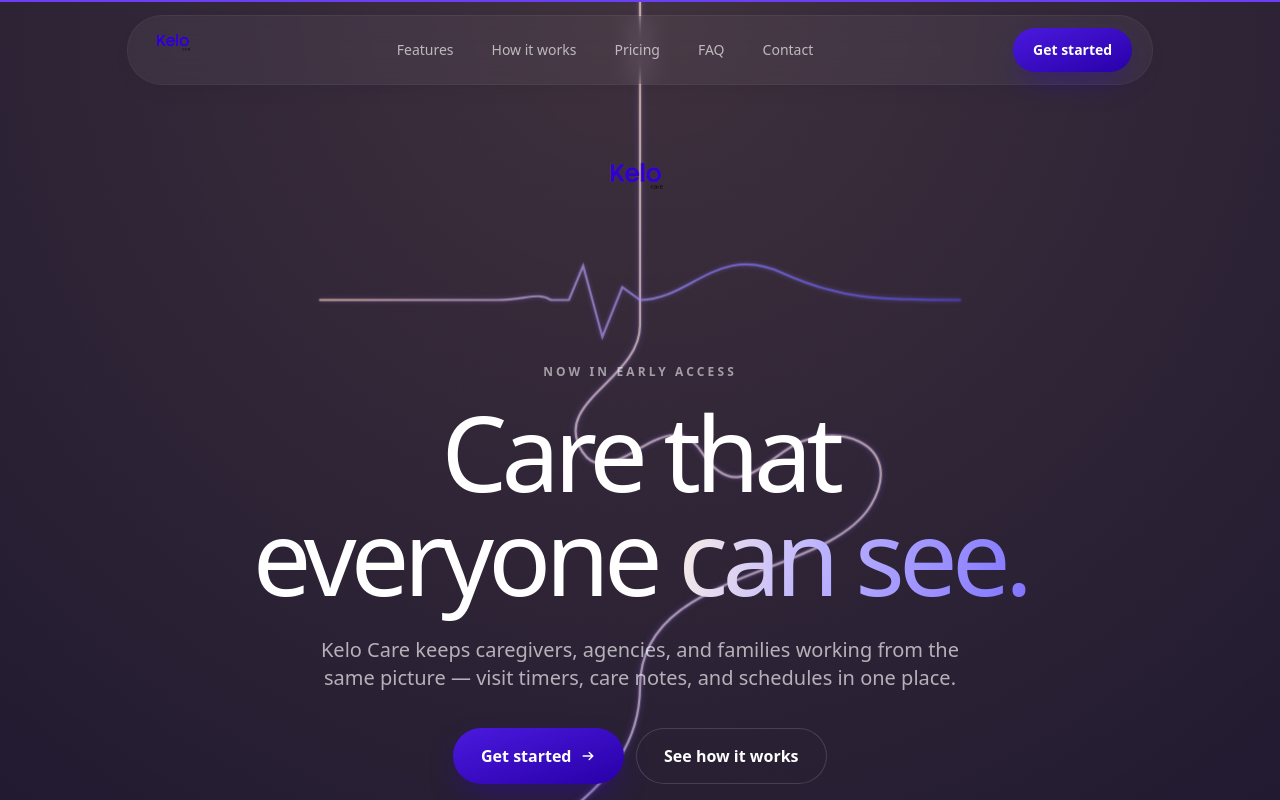
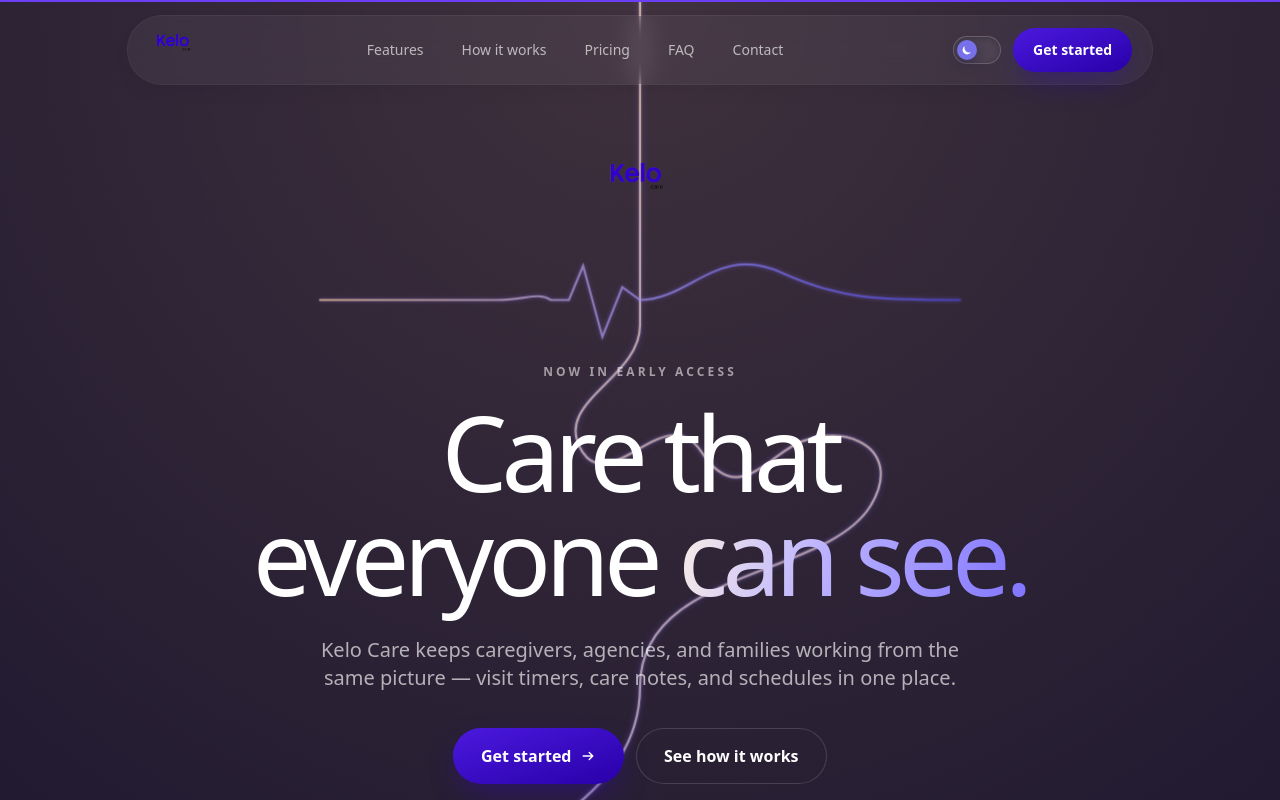
Before and after one commit to mevxx2/kelo-web, a Next.js app: page / in a window 1280 px wide. Shown: the top 800 px of the page. Built offline with nearby package versions, Linux system fonts and the light colour scheme.

Commit message:
Add light and dark themes

```diff
--- a/app/get-started/layout.tsx
+++ b/app/get-started/layout.tsx
@@ -27,7 +27,7 @@ export default function GetStartedLayout({
   const progress = activeIndex / (STEPS.length - 1);
 
   return (
-    <div className="relative min-h-screen overflow-hidden bg-[#141238] pb-24 pt-28 sm:pt-32">
+    <div className="theme-surface relative min-h-screen overflow-hidden bg-[#141238] pb-24 pt-28 sm:pt-32">
       <div
         aria-hidden="true"
         className="pointer-events-none absolute inset-0 bg-[radial-gradient(55%_45%_at_50%_0%,rgba(255,196,151,.14),transparent_70%),radial-gradient(50%_50%_at_15%_70%,rgba(73,67,210,.22),transparent_70%)]"
--- a/app/globals.css
+++ b/app/globals.css
@@ -94,6 +94,14 @@
 
 .care-canvas {
   min-height: 100vh;
+  transition: color 500ms ease;
+}
+
+.care-ambient {
+  background:
+    radial-gradient(circle at 50% 0%, rgba(255, 194, 142, 0.2), transparent 22%),
+    radial-gradient(circle at 12% 46%, rgba(66, 96, 210, 0.18), transparent 28%),
+    radial-gradient(circle at 86% 70%, rgba(50, 0, 202, 0.17), transparent 28%);
 }
 
 .care-grain {
@@ -146,6 +154,153 @@
   right: 0;
 }
 
+.theme-toggle {
+  display: inline-flex;
+  flex: none;
+  align-items: center;
+  justify-content: center;
+  border-radius: 9999px;
+}
+
+.theme-toggle-track {
+  position: relative;
+  display: block;
+  width: 3rem;
+  height: 1.75rem;
+  border: 1px solid rgba(255, 255, 255, 0.16);
+  border-radius: 9999px;
+  background: rgba(255, 255, 255, 0.08);
+  box-shadow: inset 0 1px 5px rgba(5, 4, 28, 0.24);
+  transition: background-color 300ms ease, border-color 300ms ease;
+}
+
+.theme-toggle-thumb {
+  position: absolute;
+  left: 0.2rem;
+  top: 0.2rem;
+  display: flex;
+  width: 1.25rem;
+  height: 1.25rem;
+  align-items: center;
+  justify-content: center;
+  border-radius: 9999px;
+  background: #7770e8;
+  color: white;
+  box-shadow: 0 4px 12px rgba(18, 12, 66, 0.35);
+  transition: transform 350ms cubic-bezier(0.22, 1, 0.36, 1), background-color 300ms ease;
+}
+
+.theme-toggle:focus-visible {
+  outline: 2px solid rgb(var(--kelo-300));
+  outline-offset: 3px;
+}
+
+html[data-theme="light"] {
+  color-scheme: light;
+}
+
+html[data-theme="light"] body {
+  background: #e8e3f3 !important;
+  color: #18162f;
+}
+
+html[data-theme="light"] .care-ambient {
+  background:
+    radial-gradient(circle at 50% 0%, rgba(255, 172, 108, 0.22), transparent 24%),
+    radial-gradient(circle at 12% 46%, rgba(90, 108, 225, 0.13), transparent 30%),
+    radial-gradient(circle at 86% 70%, rgba(79, 55, 190, 0.1), transparent 30%);
+}
+
+html[data-theme="light"] .care-grain {
+  opacity: 0.035 !important;
+  mix-blend-mode: multiply;
+}
+
+html[data-theme="light"] .care-canvas .text-white,
+html[data-theme="light"] .theme-surface .text-white {
+  color: #18162f !important;
+}
+
+html[data-theme="light"] .care-canvas [class*="text-white/"],
+html[data-theme="light"] .theme-surface [class*="text-white/"] {
+  color: rgba(24, 22, 47, 0.63) !important;
+}
+
+html[data-theme="light"] .care-canvas [class*="text-kelo-2"],
+html[data-theme="light"] .care-canvas [class*="text-kelo-3"],
+html[data-theme="light"] .theme-surface [class*="text-kelo-2"],
+html[data-theme="light"] .theme-surface [class*="text-kelo-3"] {
+  color: rgb(var(--kelo-700)) !important;
+}
+
+html[data-theme="light"] .care-canvas [class*="border-white/"],
+html[data-theme="light"] .theme-surface [class*="border-white/"] {
+  border-color: rgba(50, 0, 202, 0.13) !important;
+}
+
+html[data-theme="light"] .care-canvas [class*="bg-white/"],
+html[data-theme="light"] .theme-surface [class*="bg-white/"] {
+  background-color: rgba(255, 255, 255, 0.48) !important;
+}
+
+html[data-theme="light"] .living-card {
+  border-color: rgba(50, 0, 202, 0.15) !important;
+  background: rgba(255, 255, 255, 0.56) !important;
+  box-shadow: 0 24px 70px -38px rgba(42, 28, 102, 0.4), inset 0 1px 0 rgba(255, 255, 255, 0.9) !important;
+}
+
+html[data-theme="light"] .living-card:hover {
+  border-color: rgba(50, 0, 202, 0.28) !important;
+  background: rgba(255, 255, 255, 0.72) !important;
+}
+
+html[data-theme="light"] .thread-text {
+  background-image: linear-gradient(105deg, #703a12 0%, #4434a9 45%, #3200ca 100%);
+}
+
+html[data-theme="light"] .thread-pulse {
+  filter: drop-shadow(0 0 4px rgba(50, 0, 202, 0.35));
+}
+
+html[data-theme="light"] .heartbeat-button,
+html[data-theme="light"] .care-canvas .heartbeat-button,
+html[data-theme="light"] .theme-surface .heartbeat-button {
+  color: white !important;
+}
+
+html[data-theme="light"] header nav,
+html[data-theme="light"] header > div > div {
+  border-color: rgba(50, 0, 202, 0.13) !important;
+  background: rgba(250, 249, 255, 0.78) !important;
+  box-shadow: 0 16px 45px -28px rgba(38, 21, 105, 0.5);
+}
+
+html[data-theme="light"] header [class*="text-white/"] {
+  color: rgba(24, 22, 47, 0.68) !important;
+}
+
+html[data-theme="light"] #mobile-menu {
+  background: rgba(248, 247, 255, 0.96) !important;
+}
+
+html[data-theme="light"] .theme-surface {
+  background: #e9e7f7 !important;
+  color: #18162f;
+}
+
+html[data-theme="light"] .theme-toggle-track {
+  border-color: rgba(50, 0, 202, 0.15);
+  background: rgba(50, 0, 202, 0.08);
+  box-shadow: inset 0 1px 5px rgba(50, 0, 202, 0.08);
+}
+
+html[data-theme="light"] .theme-toggle-thumb {
+  transform: translateX(1.2rem);
+  background: #fff4d4;
+  color: #a65a12;
+  box-shadow: 0 4px 12px rgba(86, 54, 18, 0.2);
+}
+
 .marquee-group {
   animation: care-marquee 32s linear infinite;
 }
--- a/app/layout.tsx
+++ b/app/layout.tsx
@@ -38,8 +38,11 @@ export const metadata: Metadata = {
 };
 
 export const viewport: Viewport = {
-  themeColor: "#060a16",
-  colorScheme: "dark",
+  themeColor: [
+    { media: "(prefers-color-scheme: light)", color: "#f6ede8" },
+    { media: "(prefers-color-scheme: dark)", color: "#100d29" },
+  ],
+  colorScheme: "dark light",
 };
 
 export default function RootLayout({
@@ -48,7 +51,14 @@ export default function RootLayout({
   children: React.ReactNode;
 }) {
   return (
-    <html lang="en">
+    <html lang="en" suppressHydrationWarning>
+      <head>
+        <script
+          dangerouslySetInnerHTML={{
+            __html: `(function(){try{var saved=localStorage.getItem('kelo-theme');var theme=saved==='light'||saved==='dark'?saved:(matchMedia('(prefers-color-scheme: light)').matches?'light':'dark');document.documentElement.dataset.theme=theme;document.documentElement.style.colorScheme=theme}catch(e){document.documentElement.dataset.theme='dark'}})()`,
+          }}
+        />
+      </head>
       <body className="min-h-screen bg-ink-950 font-sans">
         <a
           href="#main"
--- a/components/landing/care-thread.tsx
+++ b/components/landing/care-thread.tsx
@@ -1,7 +1,7 @@
 "use client";
 
 import { motion, useScroll, useSpring, useTransform } from "framer-motion";
-import { useRef, type ReactNode } from "react";
+import { useEffect, useRef, useState, type ReactNode } from "react";
 
 import { useMotionSafe } from "@/lib/motion";
 
@@ -11,18 +11,28 @@ const THREAD_PATH =
 export function CareCanvas({ children }: { children: ReactNode }) {
   const ref = useRef<HTMLDivElement>(null);
   const safe = useMotionSafe();
+  const [light, setLight] = useState(false);
+
+  useEffect(() => {
+    const sync = () => setLight(document.documentElement.dataset.theme === "light");
+    sync();
+    window.addEventListener("kelo-theme-change", sync);
+    return () => window.removeEventListener("kelo-theme-change", sync);
+  }, []);
   const { scrollYProgress } = useScroll({ target: ref, offset: ["start start", "end end"] });
   const progress = useSpring(scrollYProgress, { stiffness: 70, damping: 24, restDelta: 0.001 });
   const pathLength = useTransform(progress, (value) => (safe ? value : 1));
   const backgroundColor = useTransform(
     progress,
     [0, 0.24, 0.62, 1],
-    ["#211b2c", "#172044", "#121b4e", "#100d29"],
+    light
+      ? ["#f7e9df", "#edf0ff", "#dfe5ff", "#e8e3f3"]
+      : ["#211b2c", "#172044", "#121b4e", "#100d29"],
   );
 
   return (
     <motion.div ref={ref} style={{ backgroundColor }} className="care-canvas relative isolate overflow-hidden">
-      <div aria-hidden="true" className="pointer-events-none absolute inset-0 bg-[radial-gradient(circle_at_50%_0%,rgba(255,194,142,.2),transparent_22%),radial-gradient(circle_at_12%_46%,rgba(66,96,210,.18),transparent_28%),radial-gradient(circle_at_86%_70%,rgba(50,0,202,.17),transparent_28%)]" />
+      <div aria-hidden="true" className="care-ambient pointer-events-none absolute inset-0" />
       <div aria-hidden="true" className="care-grain pointer-events-none absolute inset-0 z-[1] opacity-[0.055]" />
       <div aria-hidden="true" className="pointer-events-none absolute inset-x-0 top-0 z-[2] h-full">
         <svg viewBox="0 0 1000 8000" preserveAspectRatio="none" className="h-full w-full overflow-visible" fill="none">
--- a/components/landing/nav.tsx
+++ b/components/landing/nav.tsx
@@ -7,6 +7,7 @@ import { AnimatePresence, motion } from "framer-motion";
 
 import { cn } from "@/lib/utils";
 import { CtaButton } from "@/components/ui/button";
+import { ThemeToggle } from "@/components/theme-toggle";
 import { EASE_OUT, useMotionSafe } from "@/lib/motion";
 
 const LINKS = [
@@ -124,6 +125,7 @@ export function Nav() {
           </ul>
 
           <div className="flex items-center gap-3">
+            <ThemeToggle />
             <div className="hidden md:block">
               <CtaButton href="/get-started" size="md">
                 Get started
--- a/components/site-header.tsx
+++ b/components/site-header.tsx
@@ -7,6 +7,7 @@ import { motion } from "framer-motion";
 
 import { Nav } from "@/components/landing/nav";
 import { EASE_OUT, useMotionSafe } from "@/lib/motion";
+import { ThemeToggle } from "@/components/theme-toggle";
 
 /*
  * Route-aware header.
@@ -52,22 +53,19 @@ function FunnelHeader() {
           />
         </Link>
 
+        <div className="flex items-center gap-3">
+          <ThemeToggle />
           <Link
             href="/"
             className="nav-underline group inline-flex items-center gap-1.5 text-sm font-medium text-white/65"
           >
             <svg viewBox="0 0 20 20" fill="none" className="h-4 w-4 transition-transform duration-300 group-hover:-translate-x-0.5 motion-reduce:transition-none motion-reduce:group-hover:translate-x-0" aria-hidden="true">
-            <path
-              d="M16 10H4m0 0 4.5-4.5M4 10l4.5 4.5"
-              stroke="currentColor"
-              strokeWidth="1.75"
-              strokeLinecap="round"
-              strokeLinejoin="round"
-            />
+              <path d="M16 10H4m0 0 4.5-4.5M4 10l4.5 4.5" stroke="currentColor" strokeWidth="1.75" strokeLinecap="round" strokeLinejoin="round" />
             </svg>
             Back to site
           </Link>
         </div>
+      </div>
     </motion.header>
   );
 }
--- /dev/null
+++ b/components/theme-toggle.tsx
@@ -0,0 +1,58 @@
+"use client";
+
+import { useEffect, useState } from "react";
+
+type Theme = "light" | "dark";
+
+export function ThemeToggle({ className = "" }: { className?: string }) {
+  const [theme, setTheme] = useState<Theme>("dark");
+
+  useEffect(() => {
+    const current = document.documentElement.dataset.theme === "light" ? "light" : "dark";
+    setTheme(current);
+  }, []);
+
+  const toggle = () => {
+    const next: Theme = theme === "dark" ? "light" : "dark";
+    setTheme(next);
+    document.documentElement.dataset.theme = next;
+    document.documentElement.style.colorScheme = next;
+    localStorage.setItem("kelo-theme", next);
+    window.dispatchEvent(new CustomEvent("kelo-theme-change", { detail: next }));
+  };
+
+  const isLight = theme === "light";
+
+  return (
+    <button
+      type="button"
+      onClick={toggle}
+      aria-label={`Switch to ${isLight ? "dark" : "light"} mode`}
+      aria-pressed={isLight}
+      className={`theme-toggle ${className}`}
+    >
+      <span className="theme-toggle-track" aria-hidden="true">
+        <span className="theme-toggle-thumb">
+          {isLight ? <SunIcon /> : <MoonIcon />}
+        </span>
+      </span>
+    </button>
+  );
+}
+
+function SunIcon() {
+  return (
+    <svg viewBox="0 0 20 20" fill="none" className="h-3.5 w-3.5">
+      <circle cx="10" cy="10" r="3" fill="currentColor" />
+      <path d="M10 2v2m0 12v2M2 10h2m12 0h2M4.35 4.35l1.4 1.4m8.5 8.5 1.4 1.4m0-11.3-1.4 1.4m-8.5 8.5-1.4 1.4" stroke="currentColor" strokeWidth="1.4" strokeLinecap="round" />
+    </svg>
+  );
+}
+
+function MoonIcon() {
+  return (
+    <svg viewBox="0 0 20 20" fill="none" className="h-3.5 w-3.5">
+      <path d="M15.8 12.8A6.4 6.4 0 0 1 7.2 4.2 6.4 6.4 0 1 0 15.8 12.8Z" fill="currentColor" />
+    </svg>
+  );
+}
```
Lines whose indentation alone changed are shown as unchanged.
